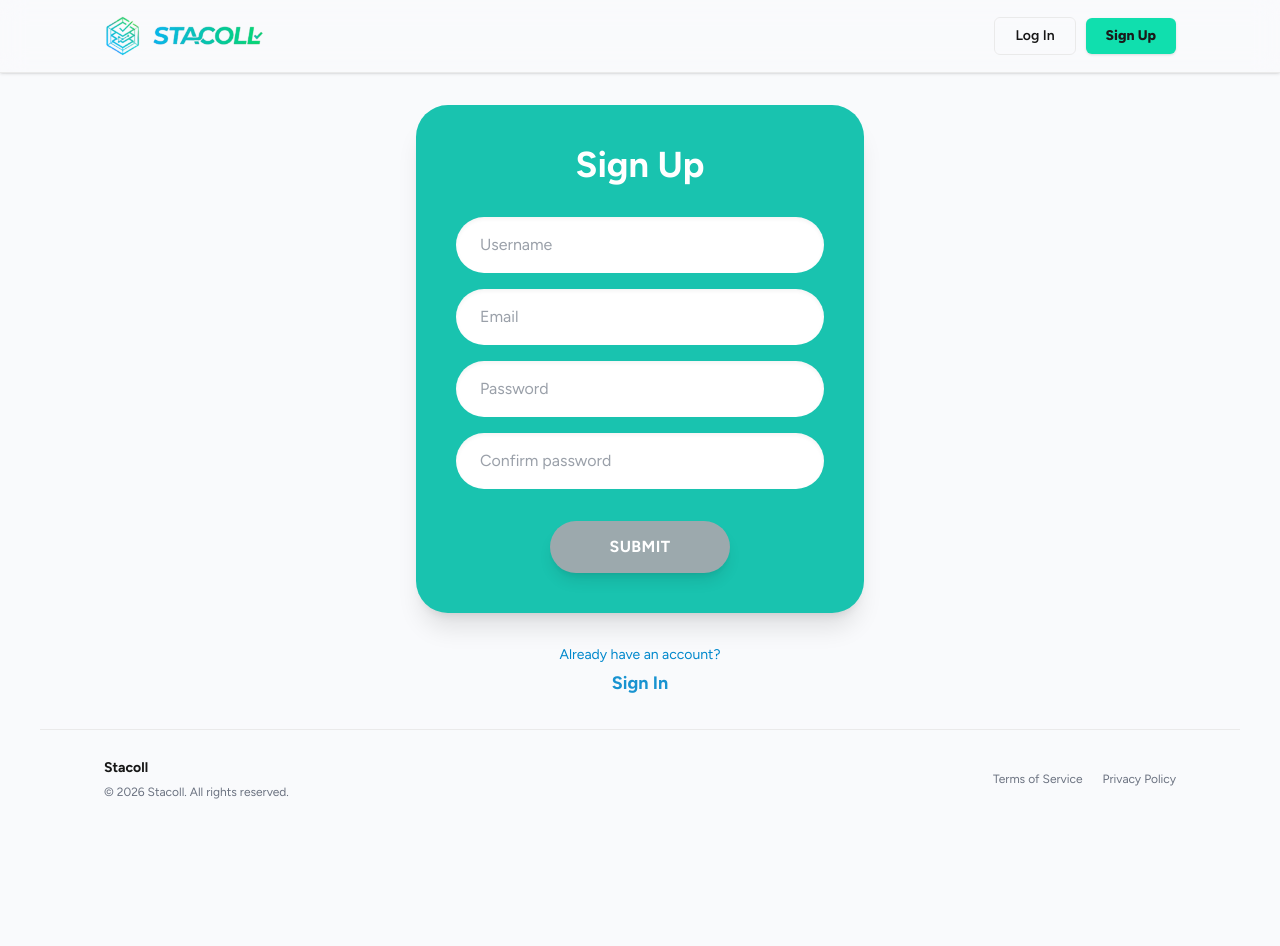
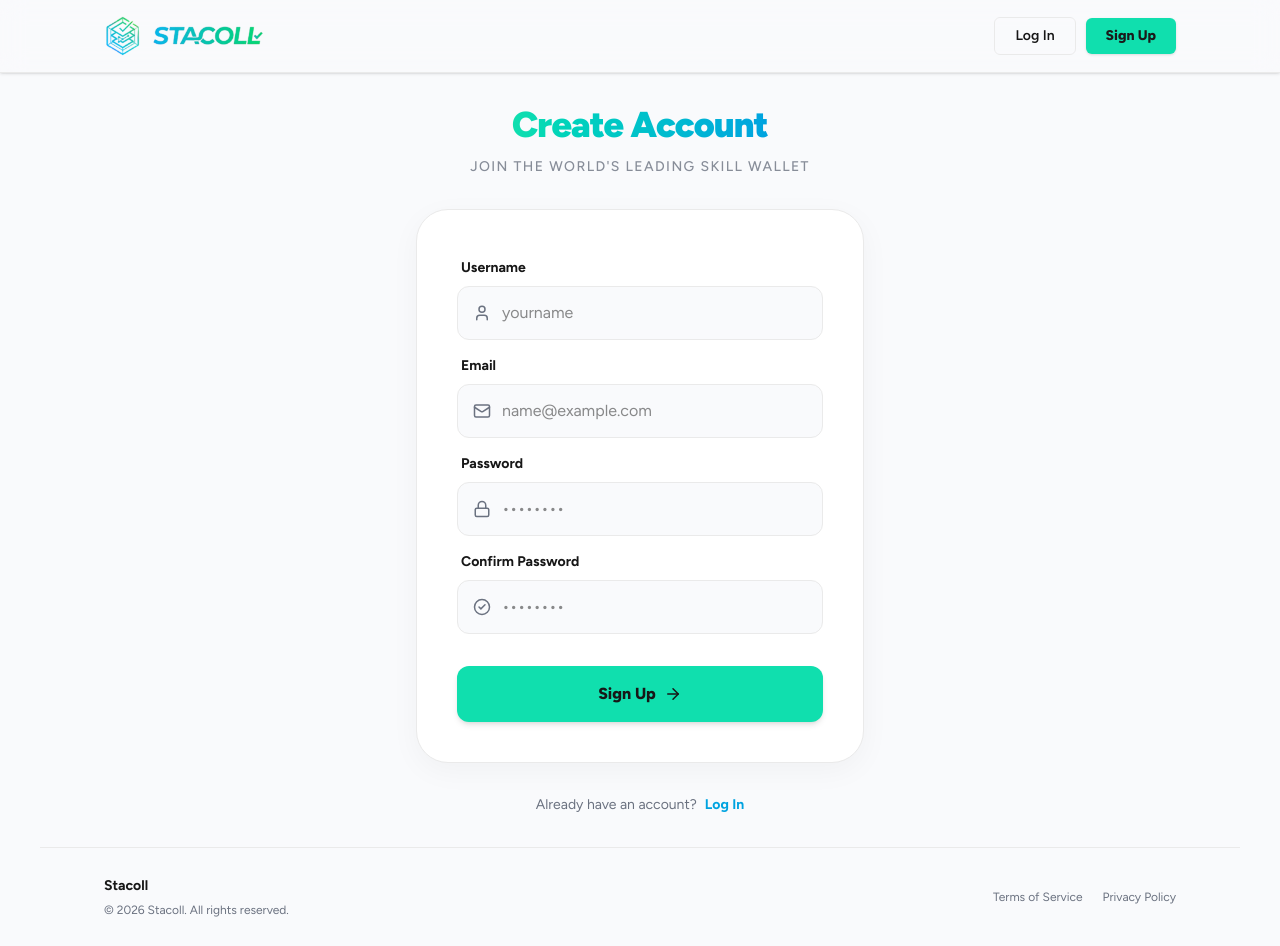
Before and after one commit to n0ngh0/stacoll-webapplication, a Next.js app in the folder frontend/: page /signup in a window 1280 px wide. Before the commit the page ends 828 px from the top, so only its background shows below. Built offline with nearby package versions, Linux system fonts and the light colour scheme.

Commit message:
feat: enhance layout structure and improve sign-in/sign-up forms with updated styles and error handling

```diff
--- a/frontend/app/(auth)/layout.tsx
+++ b/frontend/app/(auth)/layout.tsx
@@ -12,7 +12,7 @@ export default function PublicLayout({ children }: { children: ReactNode }) {
   return (
     <>
       <PublicNav />
-      <main>{children}</main>
+      <main className="flex-grow flex flex-col">{children}</main>
     </>
   );
 }
--- a/frontend/app/(auth)/signin/SigninClient.tsx
+++ b/frontend/app/(auth)/signin/SigninClient.tsx
@@ -1,10 +1,9 @@
 "use client";
 import Link from "next/link";
 import { useState } from "react";
-import { useRouter } from "next/navigation";
+import { Mail, Lock, ArrowRight, Loader2, CircleAlert } from "lucide-react";
 
 export default function SignInPage() {
-  const router = useRouter();
     const [formData, setFormData] = useState({
         email: "",
         password: ""
@@ -35,14 +34,12 @@ export default function SignInPage() {
                 throw new Error(data.message || "Invalid credentials");
             }
 
-      // Store token locally
             localStorage.setItem("token", data.token);
             localStorage.setItem("user", JSON.stringify(data.user));
 
-      // Store in cookies for Middleware
             document.cookie = `token=${data.token}; path=/; max-age=86400; SameSite=Lax`;
             document.cookie = `user=${JSON.stringify(data.user)}; path=/; max-age=86400; SameSite=Lax`;
-      // Redirect user to the dashboard or home
+
             window.location.href = "/explore";
         } catch (err: any) {
             setError(err.message);
@@ -52,60 +49,102 @@ export default function SignInPage() {
     };
 
     return (
-    <div className="flex-1 flex flex-col">
-      <main className="flex-grow flex flex-col items-center justify-center px-4 py-8">
-        <div className="w-full max-w-md flex flex-col items-center">
+        <div className="flex-1 flex flex-col justify-center relative overflow-hidden bg-canvas py-8 px-4 sm:px-6 lg:px-8">
+            <main className="w-full max-w-md mx-auto animate-in fade-in zoom-in-95 duration-500 z-10">
+
+                {/* Header Section */}
+                <div className="text-center mb-8">
+                    <h1 className="text-4xl font-black tracking-tight mb-3">
+                        <span className="text-transparent bg-clip-text bg-gradient-to-r from-greenui to-brand-secondary">
+                            Welcome back
+                        </span>
+                    </h1>
+                    <p className="text-text-muted text-sm font-medium uppercase tracking-widest opacity-80">
+                        Please enter your details to sign in
+                    </p>
+                </div>
 
                 {/* Login Card */}
-          <div className="bg-[#19c3af] w-full rounded-3xl p-8 shadow-lg flex flex-col items-center relative">
-            <h1 className="text-white text-4xl font-bold mb-8 drop-shadow-md">Log In</h1>
+                <div className="bg-white rounded-[2rem] p-8 sm:p-10 shadow-[0_8px_30px_rgb(0,0,0,0.04)] border border-[#eaeaea]">
+                    {error && (
+                        <div className="w-full bg-red-50 border border-red-100 text-red-600 p-4 rounded-xl mb-6 text-center text-sm font-medium flex items-center justify-center gap-2 animate-in slide-in-from-top-2">
+                            <CircleAlert size={18} />{error}
+                        </div>
+                    )}
 
-            {error && <div className="w-full bg-red-100 text-red-600 p-3 rounded-xl mb-4 text-center text-sm">{error}</div>}
-
-            <form onSubmit={handleSubmit} className="w-full flex flex-col gap-4">
+                    <form onSubmit={handleSubmit} className="flex flex-col gap-5">
+                        {/* Email Input */}
+                        <div>
+                            <label className="block text-sm font-bold text-text-main mb-2 ml-1">Email</label>
+                            <div className="relative group">
+                                <div className="absolute inset-y-0 left-0 pl-4 flex items-center pointer-events-none text-text-muted">
+                                    <Mail width={18} height={18} />
+                                </div>
                                 <input
                                     name="email"
                                     value={formData.email}
                                     onChange={handleChange}
                                     required
                                     type="email"
-                placeholder="Email"
-                className="w-full px-5 py-3.5 rounded-full text-gray-700 bg-white focus:outline-none focus:ring-2 focus:ring-blue-300"
+                                    placeholder="name@example.com"
+                                    className="w-full pl-11 pr-4 py-3.5 rounded-xl text-text-main bg-canvas border border-border-subtle focus:bg-white focus:outline-none focus:border-greenui focus:ring-4 focus:ring-greenui/10 transition-all duration-300"
                                 />
+                            </div>
+                        </div>
+
+                        {/* Password Input */}
+                        <div>
+                            <div className="flex justify-between items-center mb-1.5 ml-1 mr-1">
+                                <label className="block text-sm font-bold text-[#1a1a1a]">Password</label>
+                                <Link href="/forgot-password" className="text-sm font-semibold text-brand-secondary hover:text-brand-secondary-hover hover:underline transition-colors">
+                                    Forgot password?
+                                </Link>
+                            </div>
+                            <div className="relative">
+                                <div className="absolute inset-y-0 left-0 pl-4 flex items-center pointer-events-none text-text-muted">
+                                    <Lock width={18} height={18} />
+                                </div>
                                 <input
                                     name="password"
                                     value={formData.password}
                                     onChange={handleChange}
                                     required
                                     type="password"
-                placeholder="Password"
-                className="w-full px-5 py-3.5 rounded-full text-gray-700 bg-white focus:outline-none focus:ring-2 focus:ring-blue-300"
+                                    placeholder="••••••••"
+                                    className="w-full pl-11 pr-4 py-3.5 rounded-xl text-text-main bg-canvas border border-border-subtle focus:bg-white focus:outline-none focus:border-greenui focus:ring-4 focus:ring-greenui/10 transition-all duration-300"
                                 />
-
-              <div className="text-right w-full mb-2">
-                <Link href="/forgot-password" className="text-white text-sm hover:underline font-medium">
-                  Forgot your password?
-                </Link>
+                            </div>
                         </div>
 
+                        {/* Submit Button */}
                         <button
                             type="submit"
                             disabled={isLoading}
-                className="w-[200px] mx-auto bg-[#0088cc] hover:bg-[#0077b3] disabled:bg-gray-400 text-white font-bold py-3 px-6 rounded-full shadow-md transition duration-300 tracking-wide"
+                            className="mt-4 w-full flex items-center justify-center gap-2 bg-greenui text-text-main hover:brightness-105 disabled:opacity-50 font-extrabold py-4 px-6 rounded-xl shadow-md hover:shadow-lg hover:-translate-y-0.5 transition-all duration-300 group cursor-pointer"
                         >
-                {isLoading ? "LOGGING IN..." : "LOG IN"}
+                            {isLoading ? (
+                                <>
+                                    <Loader2 width={20} height={20} className="animate-spin text-text-main" />
+                                    Logging in...
+                                </>
+                            ) : (
+                                <>
+                                    Log In
+                                    <ArrowRight width={18} height={18} className="group-hover:translate-x-1 transition-transform" />
+                                </>
+                            )}
                         </button>
                     </form>
                 </div>
 
-          <div className="mt-8 text-center">
-            <p className="text-[#0088cc] text-sm mb-1">Don't have an account?</p>
-            <Link href="/signup" className="text-[#0088cc] text-lg font-bold hover:underline">
+                {/* Footer Section */}
+                <div className="mt-8 text-center flex items-center justify-center gap-2">
+                    <p className="text-text-muted text-sm">Don't have an account?</p>
+                    <Link href="/signup" className="text-brand-secondary text-sm font-bold hover:underline hover:text-brand-secondary-hover transition-all">
                         Sign Up
                     </Link>
                 </div>
 
-        </div>
             </main>
         </div>
     )
--- a/frontend/app/(auth)/signup/SignupClient.tsx
+++ b/frontend/app/(auth)/signup/SignupClient.tsx
@@ -2,6 +2,7 @@
 import Link from "next/link";
 import { useState } from "react";
 import { useRouter } from "next/navigation";
+import { User, Mail, Lock, CheckCircle2, Loader2, ArrowRight, CircleAlert } from "lucide-react";
 
 export default function SignUpPage() {
   const router = useRouter();
@@ -41,12 +42,8 @@ export default function SignUpPage() {
       });
 
       const data = await res.json();
+      if (!res.ok || !data.success) throw new Error(data.message || "Registration failed");
 
-      if (!res.ok || !data.success) {
-        throw new Error(data.message || "Something went wrong during registration");
-      }
-
-      // Registration successful
       router.push("/signin");
     } catch (err: any) {
       setError(err.message);
@@ -56,81 +53,133 @@ export default function SignUpPage() {
   };
 
   return (
-    <div className="flex-1 flex flex-col">
-      <main className="flex-grow flex flex-col items-center justify-center px-4 py-8">
-        <div className="w-full max-w-md flex flex-col items-center">
+    <div className="flex-1 flex flex-col justify-center relative overflow-hidden bg-canvas py-8 px-4 sm:px-6 lg:px-8">
+      <main className="w-full max-w-md mx-auto animate-in fade-in zoom-in-95 duration-500 z-10">
+
+        {/* Header Section */}
+        <div className="text-center mb-8">
+          <h1 className="text-4xl font-black tracking-tight mb-3">
+            <span className="text-transparent bg-clip-text bg-gradient-to-r from-greenui to-brand-secondary">
+              Create Account
+            </span>
+          </h1>
+          <p className="text-text-muted text-sm font-medium uppercase tracking-widest opacity-80">
+            Join the world's leading skill wallet
+          </p>
+        </div>
 
         {/* Sign Up Card */}
-          <div className="bg-[#19c3af] w-full rounded-[2rem] p-10 shadow-xl flex flex-col items-center">
-            <h1 className="text-white text-4xl font-bold mb-8">Sign Up</h1>
+        <div className="bg-white rounded-[2rem] p-8 sm:p-10 shadow-[0_8px_30px_rgb(0,0,0,0.04)] border border-[#eaeaea]">
+          {error && (
+            <div className="w-full bg-red-50 border border-red-100 text-red-600 p-4 rounded-xl mb-6 text-center text-sm font-medium flex items-center justify-center gap-2 animate-in slide-in-from-top-2">
+              <CircleAlert size={18} />{error}
+            </div>
+          )}
 
-            {error && <div className="w-full bg-red-100 text-red-600 p-3 rounded-xl mb-4 text-center text-sm">{error}</div>}
-
-            <form onSubmit={handleSubmit} className="w-full flex flex-col gap-4">
-              {/* Username Input */}
+          <form onSubmit={handleSubmit} className="flex flex-col gap-4 mt-2">
+            {/* Username */}
+            <div>
+              <label className="block text-sm font-bold text-text-main mb-2 ml-1">Username</label>
+              <div className="relative">
+                <div className="absolute inset-y-0 left-0 pl-4 flex items-center pointer-events-none text-text-muted">
+                  <User width={18} height={18} />
+                </div>
                 <input
                   name="username"
                   value={formData.username}
                   onChange={handleChange}
                   required
-                type="text"
-                placeholder="Username"
-                className="w-full px-6 py-4 rounded-full text-gray-700 bg-white shadow-inner focus:outline-none focus:ring-2 focus:ring-blue-300 transition-all"
+                  placeholder="yourname"
+                  className="w-full pl-11 pr-4 py-3.5 rounded-xl text-text-main bg-canvas border border-border-subtle focus:bg-white focus:outline-none focus:border-greenui focus:ring-4 focus:ring-greenui/10 transition-all duration-300"
                 />
+              </div>
+            </div>
 
-              {/* Email Input */}
+            {/* Email */}
+            <div>
+              <label className="block text-sm font-bold text-text-main mb-2 ml-1">Email</label>
+              <div className="relative">
+                <div className="absolute inset-y-0 left-0 pl-4 flex items-center pointer-events-none text-text-muted">
+                  <Mail width={18} height={18} />
+                </div>
                 <input
                   name="email"
+                  type="email"
                   value={formData.email}
                   onChange={handleChange}
                   required
-                type="email"
-                placeholder="Email"
-                className="w-full px-6 py-4 rounded-full text-gray-700 bg-white shadow-inner focus:outline-none focus:ring-2 focus:ring-blue-300 transition-all"
+                  placeholder="name@example.com"
+                  className="w-full pl-11 pr-4 py-3.5 rounded-xl text-text-main bg-canvas border border-border-subtle focus:bg-white focus:outline-none focus:border-greenui focus:ring-4 focus:ring-greenui/10 transition-all duration-300"
                 />
+              </div>
+            </div>
 
-              {/* Password Input */}
+            {/* Password */}
+            <div>
+              <label className="block text-sm font-bold text-text-main mb-2 ml-1">Password</label>
+              <div className="relative">
+                <div className="absolute inset-y-0 left-0 pl-4 flex items-center pointer-events-none text-text-muted">
+                  <Lock width={18} height={18} />
+                </div>
                 <input
                   name="password"
+                  type="password"
                   value={formData.password}
                   onChange={handleChange}
                   required
-                type="password"
-                placeholder="Password"
-                className="w-full px-6 py-4 rounded-full text-gray-700 bg-white shadow-inner focus:outline-none focus:ring-2 focus:ring-blue-300 transition-all"
+                  placeholder="••••••••"
+                  className="w-full pl-11 pr-4 py-3.5 rounded-xl text-text-main bg-canvas border border-border-subtle focus:bg-white focus:outline-none focus:border-greenui focus:ring-4 focus:ring-greenui/10 transition-all duration-300"
                 />
+              </div>
+            </div>
 
-              {/* Confirm Password Input */}
+            {/* Confirm Password */}
+            <div>
+              <label className="block text-sm font-bold text-text-main mb-2 ml-1">Confirm Password</label>
+              <div className="relative">
+                <div className="absolute inset-y-0 left-0 pl-4 flex items-center pointer-events-none text-text-muted">
+                  <CheckCircle2 width={18} height={18} />
+                </div>
                 <input
                   name="confirmPassword"
+                  type="password"
                   value={formData.confirmPassword}
                   onChange={handleChange}
                   required
-                type="password"
-                placeholder="Confirm password"
-                className="w-full px-6 py-4 rounded-full text-gray-700 bg-white shadow-inner focus:outline-none focus:ring-2 focus:ring-blue-300 transition-all"
+                  placeholder="••••••••"
+                  className="w-full pl-11 pr-4 py-3.5 rounded-xl text-text-main bg-canvas border border-border-subtle focus:bg-white focus:outline-none focus:border-greenui focus:ring-4 focus:ring-greenui/10 transition-all duration-300"
                 />
+              </div>
+            </div>
 
             {/* Submit Button */}
             <button
               type="submit"
               disabled={isLoading}
-                className="mt-4 w-[180px] mx-auto bg-[var(--bluebutton)] hover:bg-[#0077b3] disabled:bg-gray-400 text-white font-bold py-3.5 rounded-full shadow-lg transform active:scale-95 transition-all duration-200 tracking-wide"
+              className="mt-4 w-full flex items-center justify-center gap-2 bg-greenui text-text-main hover:brightness-105 disabled:opacity-50 font-extrabold py-4 px-6 rounded-xl shadow-md hover:shadow-lg hover:-translate-y-0.5 transition-all duration-300 group cursor-pointer"
             >
-                {isLoading ? "SUBMITTING..." : "SUBMIT"}
+              {isLoading ? (
+                <>
+                  <Loader2 width={20} height={20} className="animate-spin text-text-main" />
+                  Signing up...
+                </>
+              ) : (
+                <>
+                  Sign Up
+                  <ArrowRight width={18} height={18} className="group-hover:translate-x-1 transition-transform" />
+                </>
+              )}
             </button>
           </form>
         </div>
 
-          <div className="mt-8 text-center flex flex-col items-center">
-            <p className="text-[#0088cc] text-sm mb-1">Already have an account?</p>
-            <Link href="/signin" className="text-[#0088cc] text-sm font-medium hover:underline flex items-center gap-1 opacity-90">
-            <span className="font-bold text-lg">Sign In</span>
+        <div className="mt-8 text-center flex items-center justify-center gap-2">
+          <p className="text-text-muted text-sm">Already have an account?</p>
+          <Link href="/signin" className="text-brand-secondary text-sm font-bold hover:underline hover:text-brand-secondary-hover transition-all">
+            Log In
           </Link>
-          </div>
-
         </div>
       </main>
     </div>
-  )
+  );
 }
--- a/frontend/app/layout.tsx
+++ b/frontend/app/layout.tsx
@@ -28,11 +28,13 @@ export default function RootLayout({ children }: { children: ReactNode }) {
       className={`${figtree.variable} h-full antialiased`}
       suppressHydrationWarning
     >
-      <body className="min-h-screen"
+      <body className="min-h-screen flex flex-col"
         data-theme={mounted && isPublicPage ? "light" : undefined}
       >
         <ThemeProvider attribute="class" defaultTheme="light" enableSystem>
-          {children}
+          <div className="flex-grow flex flex-col">
+            {children}
+          </div>
         </ThemeProvider>
         <Footer />
       </body>
```
Lines whose indentation alone changed are shown as unchanged.
